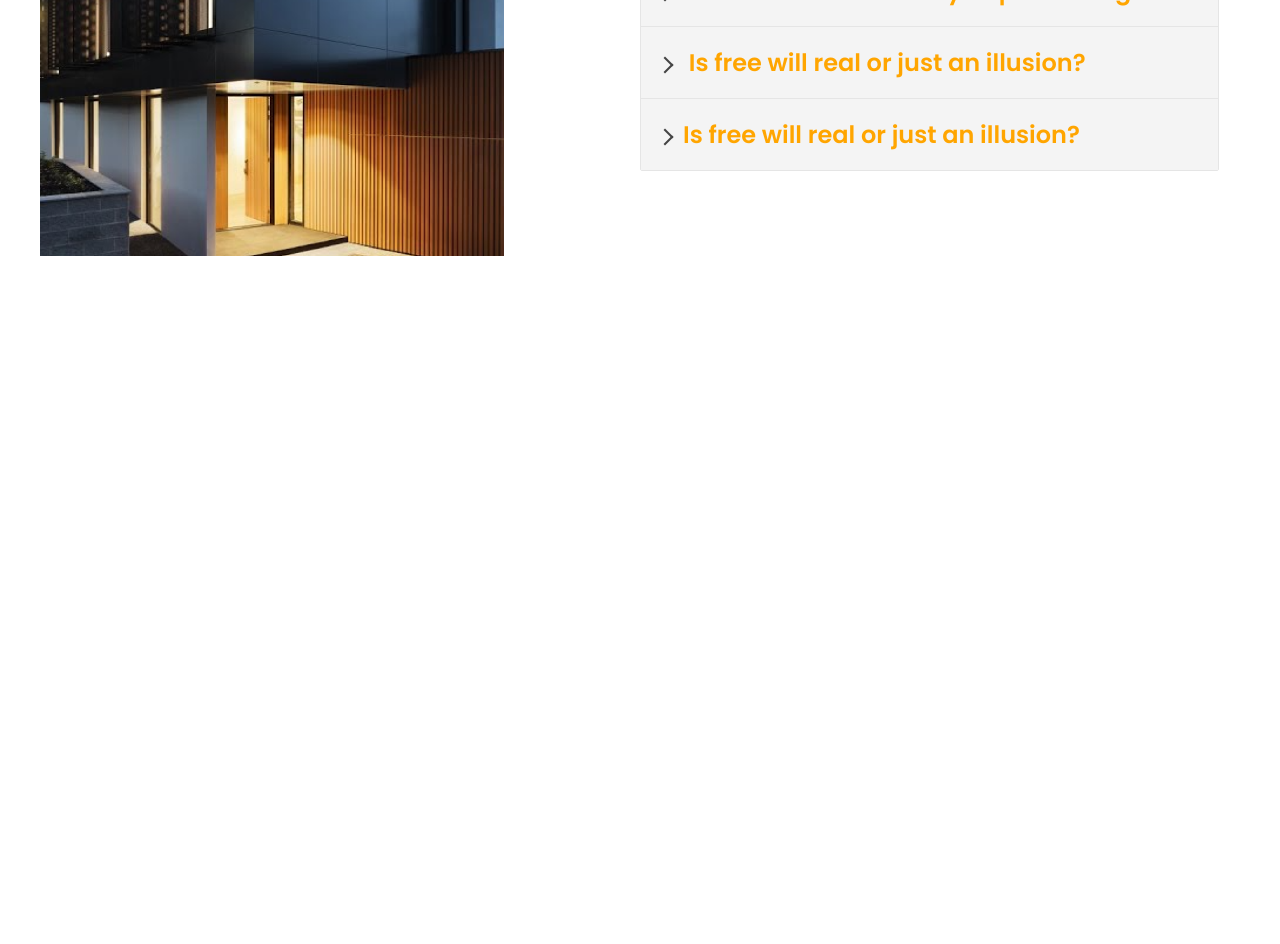
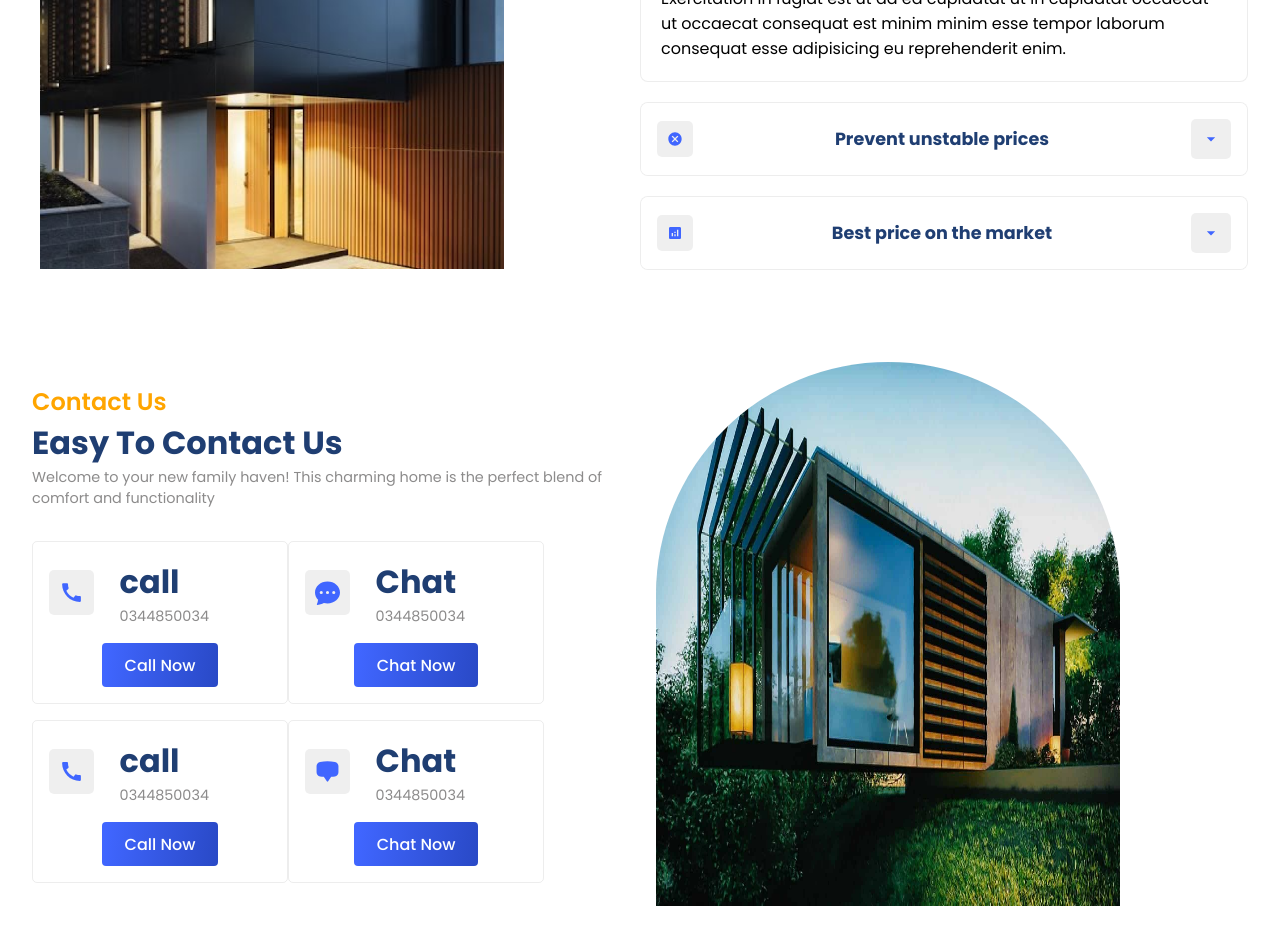
Before and after one commit to Nomiy-Nasiri/Real-State, a React (Vite) app: page / in a window 1280 px wide. Shown: the part 1800-2744 px from the top of the page. Before the commit the page ends 2096 px from the top, so only its background shows below. Built offline with nearby package versions, Linux system fonts and the light colour scheme.

Commit message:
addvale to contact role

```diff
--- a/src/App.jsx
+++ b/src/App.jsx
@@ -4,6 +4,7 @@
 import "./App.css";
 import Resdensices from "./components/Resdensices/resdensices";
 import Value from "./components/Value/value";
+import Contact from "./components/contact/Contact";
 function App() {
   return (
     <div className="App">
@@ -15,6 +16,7 @@
       <Companies />
       <Resdensices/>
       <Value/>
+      <Contact/>
     </div>
   );
 }
--- a/src/components/Value/value.css
+++ b/src/components/Value/value.css
@@ -7,3 +7,38 @@
 .v-right{
 gap: 0.5rem;
 }
+.accordion{
+    margin-top: 2rem;
+    border: none;
+}
+.accordionItem{
+    background: white;
+    border: 0.8px solid rgba(128,128, 128,0.143);
+    border-radius: 8px;
+    overflow: hidden;
+    margin-bottom: 20px;
+}
+.accordionButton{
+    background: white;
+    padding: 1rem;
+    width: 100%;
+    justify-content: space-between;
+    cursor: pointer;
+}
+.accordionItem .expanded{
+    box-shadow: var(--shadow);
+    border-radius: 6px;
+}
+.icon{
+    padding: 10px;
+    background: #eeee;
+    border-radius: 5px;
+
+
+}
+.icon svg{
+    fill: var(--blue)
+}
+.accordionButton .primaryText{
+    font-size: 1.1rem;
+}
--- a/src/components/Value/value.jsx
+++ b/src/components/Value/value.jsx
@@ -1,14 +1,16 @@
-import React from "react";
+import React, { useState } from "react";
 import {
   Accordion,
   AccordionItem,
   AccordionItemHeading,
   AccordionItemButton,
   AccordionItemPanel,
+  AccordionItemState,
 } from "react-accessible-accordion";
 import "react-accessible-accordion/dist/fancy-example.css";
 import "./Value.css";
 import data from "../../utils/accordion";
+import { MdOutlineArrowDropDown } from "react-icons/md";
 
 const value = () => {
   return (
@@ -27,49 +29,43 @@
             blend of comfort and functionality. Enjoy cozy evenings by the
             fireplace
           </span>
-          <Accordion>
-            <AccordionItem>
+          <Accordion preExpanded={[0]}>
+            {data.map((item, i) => {
+              const [className, setClassName] = useState(null);
+              return (
+                <AccordionItem
+                  className={`accordionItem ${className}`}
+                  key={i}
+                  uuid={i}
+                >
                   <AccordionItemHeading>
-                <AccordionItemButton>
-                  <span className="orangeText">What harsh truths do you prefer to ignore?</span>
+                    <AccordionItemButton className="flexCenter accordionButton">
+                      <AccordionItemState>
+                        {({ expanded }) =>
+                          expanded
+                            ? setClassName("expanded")
+                            : setClassName("collapsed")
+                        }
+                      </AccordionItemState>
+
+                      <div className="flexCenter icon">{item.icon}</div>
+                      <span className="primaryText">{item.heading}</span>
+                      <div className="flexCenter icon">
+                        <MdOutlineArrowDropDown size={20} />
+                      </div>
                     </AccordionItemButton>
                   </AccordionItemHeading>
                   <AccordionItemPanel>
                     <p className="SecondaryText">
-                  Exercitation in fugiat est ut ad ea cupidatat ut in cupidatat
-                  occaecat ut occaecat consequat est minim minim esse tempor
-                  laborum consequat esse adipisicing eu reprehenderit enim.
+                      Exercitation in fugiat est ut ad ea cupidatat ut in
+                      cupidatat occaecat ut occaecat consequat est minim minim
+                      esse tempor laborum consequat esse adipisicing eu
+                      reprehenderit enim.
                     </p>
                   </AccordionItemPanel>
                 </AccordionItem>
-            <AccordionItem>
-              <AccordionItemHeading>
-                <AccordionItemButton>
-                <span className="orangeText">  Is free will real or just an illusion?</span>
-                </AccordionItemButton>
-              </AccordionItemHeading>
-              <AccordionItemPanel>
-                <p className="SecondaryText">
-                  In ad velit in ex nostrud dolore cupidatat consectetur ea in
-                  ut nostrud velit in irure cillum tempor laboris sed
-                  adipisicing eu esse duis nulla non.
-                </p>
-              </AccordionItemPanel>
-            </AccordionItem>
-            <AccordionItem>
-              <AccordionItemHeading>
-                <AccordionItemButton>
-                  <span className="orangeText">Is free will real or just an illusion?</span>
-                </AccordionItemButton>
-              </AccordionItemHeading>
-              <AccordionItemPanel>
-                <p className="SecondaryText">
-                  In ad velit in ex nostrud dolore cupidatat consectetur ea in
-                  ut nostrud velit in irure cillum tempor laboris sed
-                  adipisicing eu esse duis nulla non.
-                </p>
-              </AccordionItemPanel>
-            </AccordionItem>
+              );
+            })}
           </Accordion>
         </div>
       </div>
--- /dev/null
+++ b/src/components/contact/Contact.css
@@ -0,0 +1,53 @@
+.c-container {
+  justify-content: space-between;
+}
+.c-container > div {
+  flex: 1;
+}
+.c-rght {
+  width: 100%;
+}
+.v-left {
+  gap: 0.5rem;
+}
+.contactModes {
+  margin-top: 2rem;
+  gap: 1rem;
+}
+.contactModes.row {
+  gap: 1.5rem;
+}
+.mode {
+  width: 16rem;
+  padding: 1rem;
+  border: 0.8px solid rgba(128, 128, 128, 0.143);
+  border-radius: 5px;
+  gap: 1rem;
+
+  transition: all 200ms ease-in;
+}
+.mode.button {
+  width: 100%;
+  background: var(--lightBlue);
+  color: var(--blue);
+  font-size: 0.9rem;
+  font-weight: 600;
+}
+.mode > :nth-child(1) {
+  width: 100%;
+  gap: 1.6rem;
+}
+.mode.detail.primaryText {
+  font-size: 1rem;
+  font-weight: 600;
+}
+.mode:hover {
+  box-shadow: var(--shadow);
+  scale: 1.1;
+}
+
+.mode.button:hover {
+  background: var(--blue-gradient);
+  color: white;
+  scale: 0.8;
+}
--- /dev/null
+++ b/src/components/contact/Contact.jsx
@@ -0,0 +1,85 @@
+import React from "react";
+import "./Contact.css";
+import { MdCall } from "react-icons/md";
+import { BsFillChatDotsFill } from "react-icons/bs";
+import { HiChatBubbleBottomCenter } from "react-icons/hi2";
+const Contact = () => {
+  return (
+    <div className="c-wrapper">
+      <div className=" paddings innerWidth flexCenter c-container">
+        <div className="flexColStart c-left">
+          <span className="orangeText">Contact Us</span>
+          <span className="primaryText">Easy To Contact Us</span>
+          <span className="secondaryText">
+            Welcome to your new family haven! This charming home is the perfect
+            blend of comfort and functionality
+          </span>
+          <div className="flexColStart contactModes">
+            <div className="flexStart row">
+              <div className="flexColCenter mode">
+                <div className="flexStart">
+                  <div className="flexCenter icon">
+                    <MdCall size={25} />
+                  </div>
+                  <div className="flexColStart details">
+                    <span className="primaryText">call </span>
+                    <span className="secondaryText">0344850034</span>
+                  </div>
+                </div>
+                <div className="flexCenter button">Call Now</div>
+              </div>
+
+              <div className="flexColCenter mode">
+                <div className="flexStart">
+                  <div className="flexCenter icon">
+                    <BsFillChatDotsFill size={25} />
+                  </div>
+                  <div className="flexColStart details">
+                    <span className="primaryText">Chat </span>
+                    <span className="secondaryText">0344850034</span>
+                  </div>
+                </div>
+                <div className="flexCenter button">Chat Now</div>
+              </div>
+            </div>
+            {/* second Row */}
+            <div className="flexStart row">
+              <div className="flexColCenter mode">
+                <div className="flexStart">
+                  <div className="flexCenter icon">
+                    <MdCall size={25} />
+                  </div>
+                  <div className="flexColStart details">
+                    <span className="primaryText">call </span>
+                    <span className="secondaryText">0344850034</span>
+                  </div>
+                </div>
+                <div className="flexCenter button">Call Now</div>
+              </div>
+
+              <div className="flexColCenter mode">
+                <div className="flexStart">
+                  <div className="flexCenter icon">
+                    <HiChatBubbleBottomCenter size={25} />
+                  </div>
+                  <div className="flexColStart details">
+                    <span className="primaryText">Chat </span>
+                    <span className="secondaryText">0344850034</span>
+                  </div>
+                </div>
+                <div className="flexCenter button">Chat Now</div>
+              </div>
+            </div>
+          </div>
+        </div>
+        <div className="c-right">
+          <div className="image-container">
+            <img src="./contact.jpg" alt="" />
+          </div>
+        </div>
+      </div>
+    </div>
+  );
+};
+
+export default Contact;
```
Lines whose indentation alone changed are shown as unchanged.
